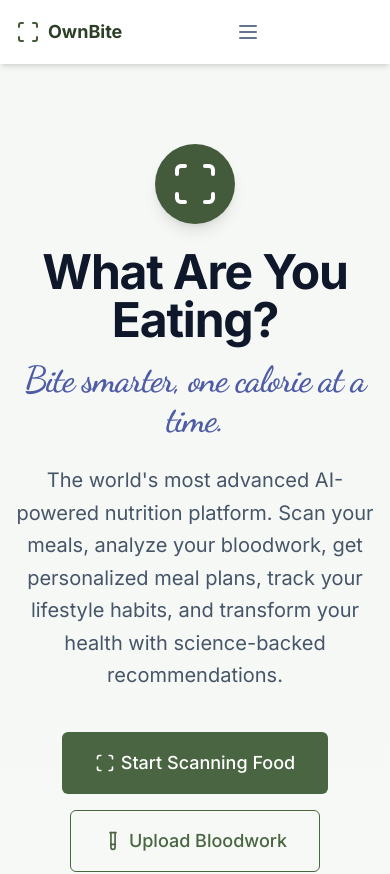
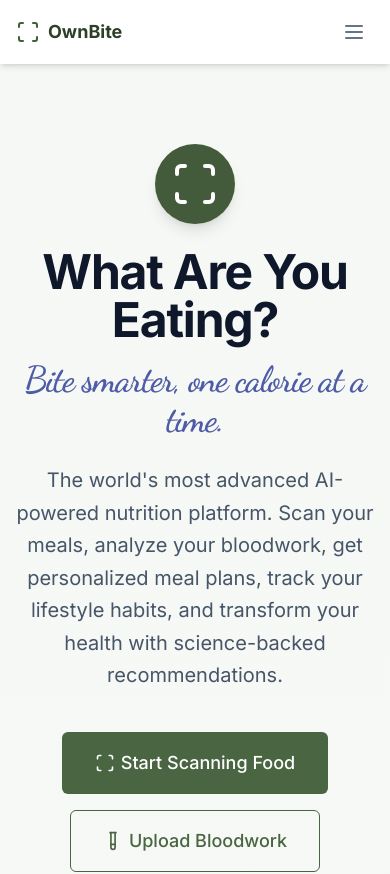
Before and after one commit to omnivurse/ownbite, a React (Vite) app: page / in a window 390 px wide. Shown: the top 874 px of the page. Built offline with nearby package versions, Linux system fonts and the light colour scheme; no server answers.

Commit message:
Fix Mobile Menu Button Position

```diff
--- a/src/components/Layout/Header.tsx
+++ b/src/components/Layout/Header.tsx
@@ -83,26 +83,6 @@ const Header: React.FC = () => {
               <span className="ml-2 text-lg sm:text-xl font-bold text-primary-800">OwnBite</span>
             </Link>
           </div>
-
-          {/* Mobile menu button */}
-          {!user && (
-            <div className="flex md:hidden items-center">
-              <button
-                type="button"
-                className="p-2 rounded-md text-neutral-500 hover:text-neutral-700 hover:bg-neutral-100"
-                onClick={toggleMobileMenu}
-                aria-expanded={isMobileMenuOpen}
-                aria-controls="mobile-menu"
-              >
-                <span className="sr-only">{isMobileMenuOpen ? 'Close menu' : 'Open menu'}</span>
-                {isMobileMenuOpen ? (
-                  <X className="h-6 w-6" aria-hidden="true" />
-                ) : (
-                  <Menu className="h-6 w-6" aria-hidden="true" />
-                )}
-              </button>
-            </div>
-          )}
 
           <div className="flex items-center space-x-2 sm:space-x-4">
             {user ? (
@@ -250,6 +230,24 @@ const Header: React.FC = () => {
               </div>
             ) : (
               <>
+                {/* Mobile menu button - moved to the right */}
+                <div className="md:hidden">
+                  <button
+                    type="button"
+                    className="p-2 rounded-md text-neutral-500 hover:text-neutral-700 hover:bg-neutral-100"
+                    onClick={toggleMobileMenu}
+                    aria-expanded={isMobileMenuOpen}
+                    aria-controls="mobile-menu"
+                  >
+                    <span className="sr-only">{isMobileMenuOpen ? 'Close menu' : 'Open menu'}</span>
+                    {isMobileMenuOpen ? (
+                      <X className="h-6 w-6" aria-hidden="true" />
+                    ) : (
+                      <Menu className="h-6 w-6" aria-hidden="true" />
+                    )}
+                  </button>
+                </div>
+
                 {/* Desktop navigation for non-authenticated users */}
                 <div className="hidden md:flex items-center space-x-3">
                   <Link to="/pricing">
```
